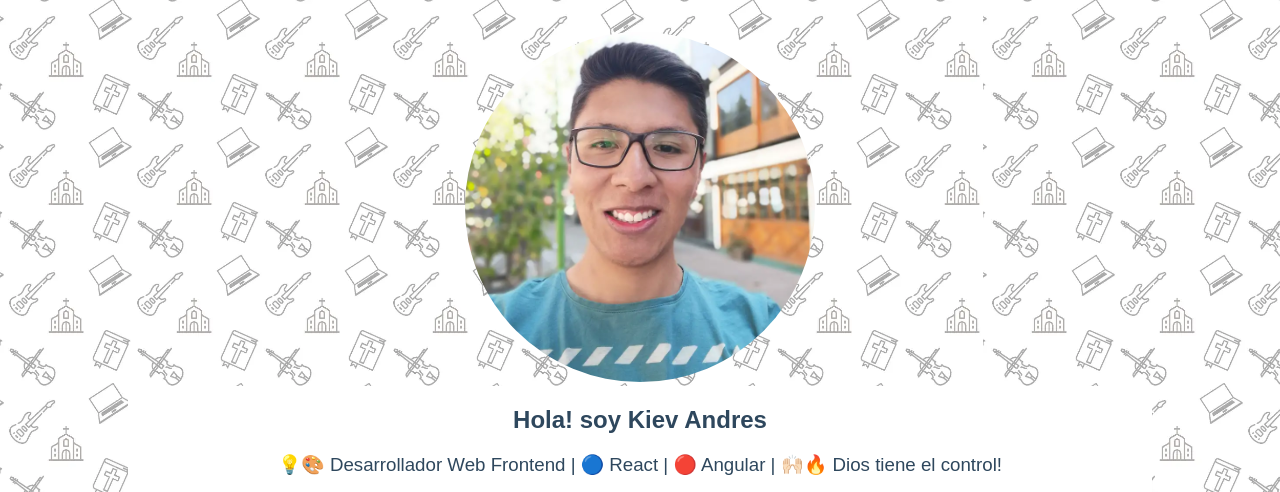
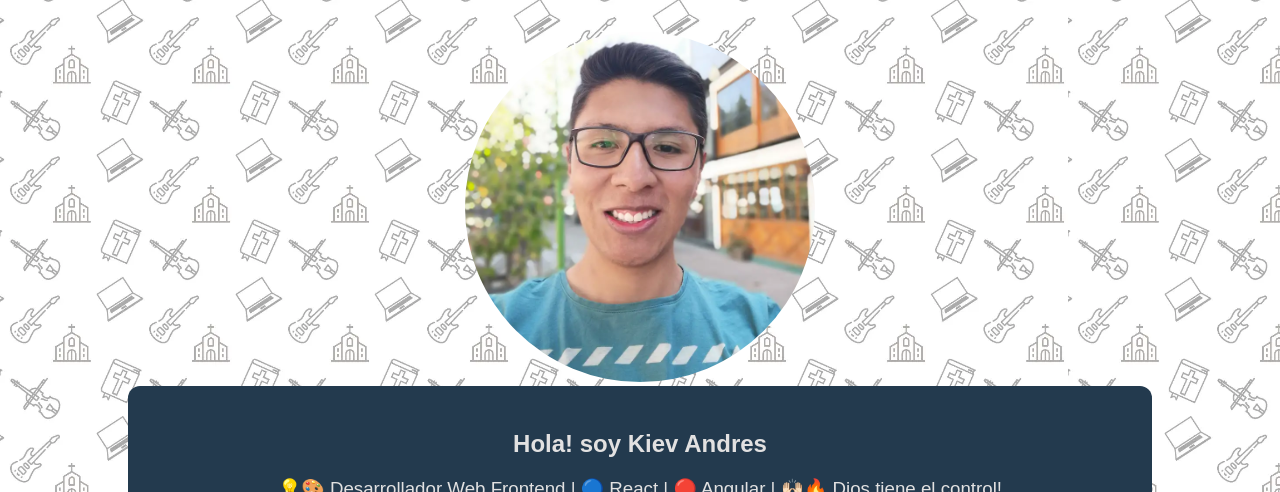
Before and after one commit to KievAndres/kievandres.dev, a plain HTML site: page index.html in a window 1280 px wide. Shown: the top 492 px of the page. Drawn offline with Linux system fonts and the light colour scheme.

Commit message:
Changed theme colors

```diff
--- a/css/index.css
+++ b/css/index.css
@@ -22,11 +22,12 @@ body {
 }
 
 .contenedor-presentacion-texto {
-  background: #fff;
-  color: #2e475d;
+  background: #233a4e;
+  color: #e2e1e1;
   width: 100%;
   text-align: center;
   border-radius: 12px;
+  padding: 1.5em;
 }
 .sub-titulo {
   font-weight: 400;
--- a/js/index.js
+++ b/js/index.js
@@ -8,7 +8,7 @@ const socialMediaLinks = {
 const socialMediaButtons = document.getElementsByClassName('social-media-button');
 Array.from(socialMediaButtons).forEach(button => {
   button.addEventListener('click', (event) => {
-    const link = socialMediaLinks[event.target.id];
+    const link = socialMediaLinks[event.currentTarget.id];
     window.open(link, '_blank')
   })
 })
```
